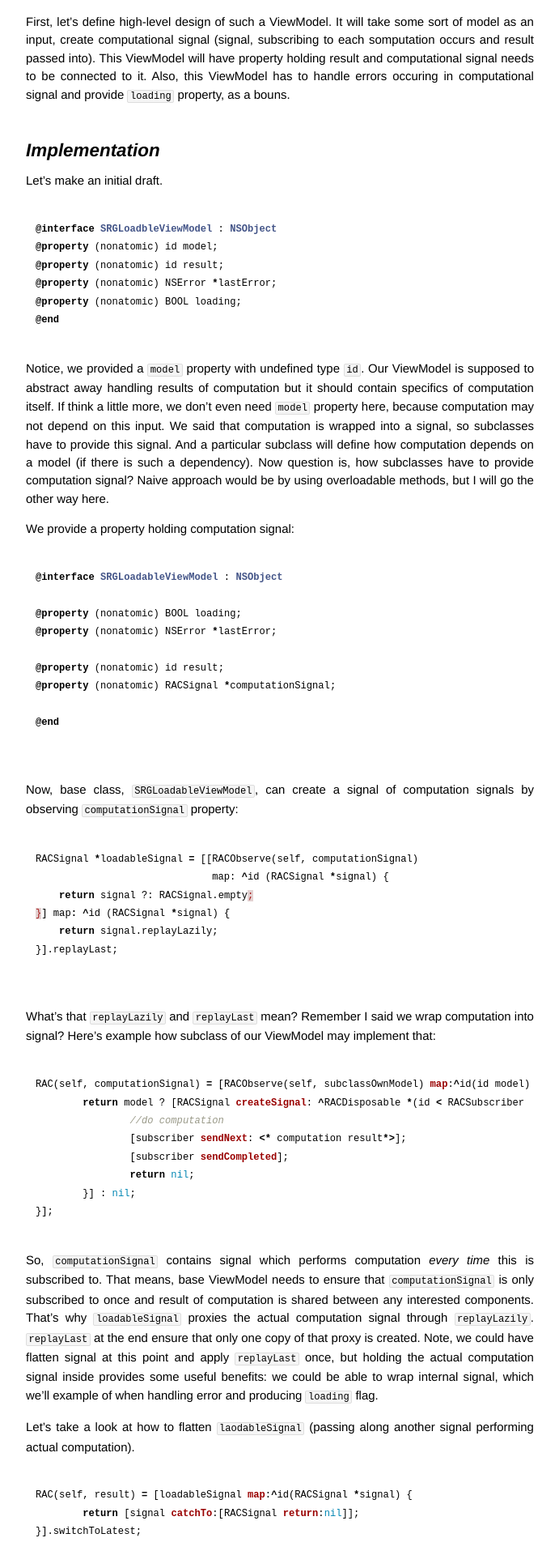
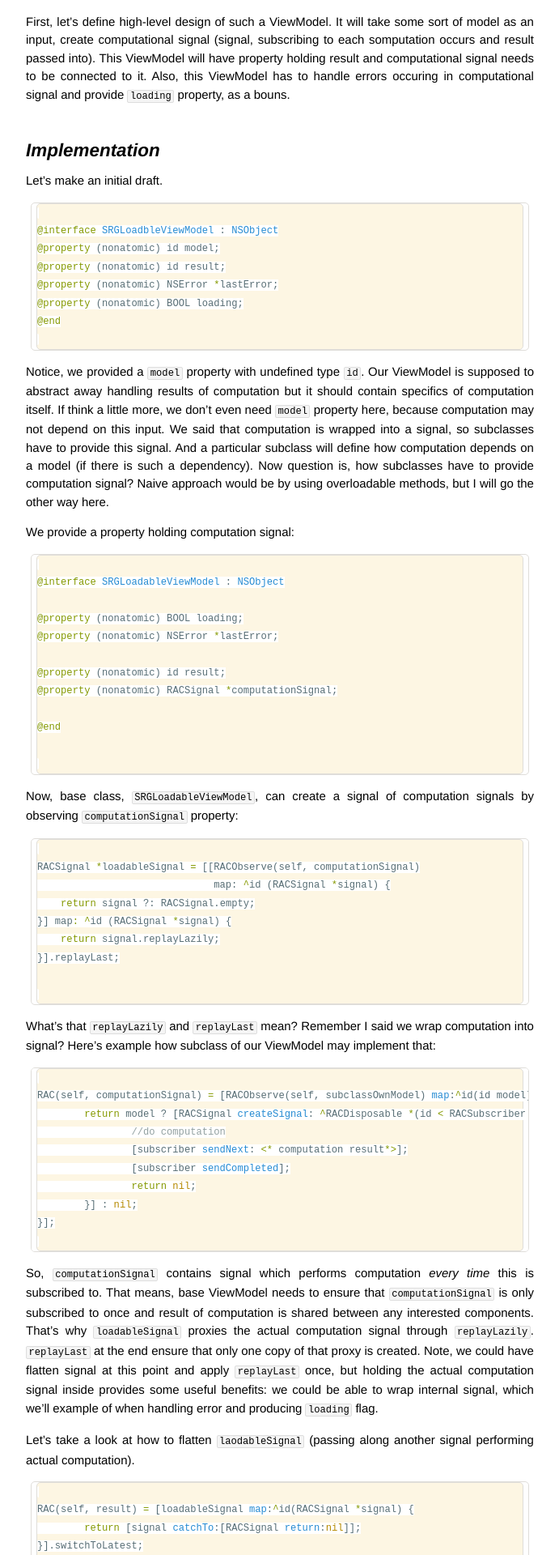
Before and after one commit to gavrix/rcdp, a Jekyll site: the page built from _posts/2014-08-16-loadble-viewmodel.md, in a window 1280 px wide. Shown: the part 470-2390 px from the top of the page at 81% size, without its empty margins (294-985 px from the left). Built offline with Jekyll 4.4.1, drawn with Linux system fonts in a browser that asks for light colours; Markdown is read by kramdown in place of the engine named in the settings; comment, search, counter and statistics services are not loaded.

Commit message:
Syntax highlight css switched to solarized

```diff
--- a/_config.yml
+++ b/_config.yml
@@ -1,4 +1,5 @@
 markdown: redcarpet
+highlighter: pygments
 name: ReactiveCocoa Design Patterns
 permalink: /:title.html
 baseurl: /
--- a/_layouts/default.html
+++ b/_layouts/default.html
@@ -9,7 +9,7 @@
         <meta name="author" content="Sergey Gavrilyuk">
         <meta name="description" content="Blog related to ReactiveCocoa design patterns: best practices, hidden gems.">
         <!-- syntax highlighting CSS -->
-        <link rel="stylesheet" href="{{ site.url }}/css/syntax.css">
+        <link rel="stylesheet" href="{{ site.url }}/css/solarized.css">
 
         <!-- Custom CSS -->
         <link rel="stylesheet" href="{{ site.url }}/css/main.css">
--- a/css/main.css
+++ b/css/main.css
@@ -222,3 +222,25 @@ div.highlight {
 .post pre.terminal code {
   background-color: #333;
 }
+
+blockquote {
+  font-family: Georgia, serif;
+  /*font-size: 18px;*/
+  font-style: italic;
+  width: 500px;
+  margin: 0.25em 0;
+  padding: 0.25em 30px;
+  line-height: 1.45;
+  position: relative;
+  /*color: #383838;*/
+}
+
+blockquote:before {
+  display: block;
+  content: "\201C";
+  font-size: 80px;
+  position: absolute;
+  left: -10px;
+  top: -20px;
+  color: #7a7a7a;
+}
--- /dev/null
+++ b/css/solarized.css
@@ -0,0 +1,88 @@
+/* Solarized Light
+
+For use with Jekyll and Pygments
+
+http://ethanschoonover.com/solarized
+
+SOLARIZED HEX      ROLE
+--------- -------- ------------------------------------------
+base01    #586e75  body text / default code / primary content
+base1     #93a1a1  comments / secondary content
+base3     #fdf6e3  background
+orange    #cb4b16  constants
+red       #dc322f  regex, special keywords
+blue      #268bd2  reserved keywords
+cyan      #2aa198  strings, numbers
+green     #859900  operators, other keywords
+*/
+
+.highlight { background-color: #fdf6e3; color: #586e75 ;border-style: solid; border-color: #DFDDD9; border-radius:5px; border-width:1px;}
+.highlight .lineno { color: #93a1a1 } /* Line Numbers */
+.highlight .c { color: #93a1a1 } /* Comment */
+.highlight .err { color: #586e75 } /* Error */
+.highlight .g { color: #586e75 } /* Generic */
+.highlight .k { color: #859900 } /* Keyword */
+.highlight .l { color: #586e75 } /* Literal */
+.highlight .n { color: #586e75 } /* Name */
+.highlight .o { color: #859900 } /* Operator */
+.highlight .x { color: #cb4b16 } /* Other */
+.highlight .p { color: #586e75 } /* Punctuation */
+.highlight .cm { color: #93a1a1 } /* Comment.Multiline */
+.highlight .cp { color: #859900 } /* Comment.Preproc */
+.highlight .c1 { color: #93a1a1 } /* Comment.Single */
+.highlight .cs { color: #859900 } /* Comment.Special */
+.highlight .gd { color: #2aa198 } /* Generic.Deleted */
+.highlight .ge { color: #586e75; font-style: italic } /* Generic.Emph */
+.highlight .gr { color: #dc322f } /* Generic.Error */
+.highlight .gh { color: #cb4b16 } /* Generic.Heading */
+.highlight .gi { color: #859900 } /* Generic.Inserted */
+.highlight .go { color: #586e75 } /* Generic.Output */
+.highlight .gp { color: #586e75 } /* Generic.Prompt */
+.highlight .gs { color: #586e75; font-weight: bold } /* Generic.Strong */
+.highlight .gu { color: #cb4b16 } /* Generic.Subheading */
+.highlight .gt { color: #586e75 } /* Generic.Traceback */
+.highlight .kc { color: #cb4b16 } /* Keyword.Constant */
+.highlight .kd { color: #268bd2 } /* Keyword.Declaration */
+.highlight .kn { color: #859900 } /* Keyword.Namespace */
+.highlight .kp { color: #859900 } /* Keyword.Pseudo */
+.highlight .kr { color: #268bd2 } /* Keyword.Reserved */
+.highlight .kt { color: #dc322f } /* Keyword.Type */
+.highlight .ld { color: #586e75 } /* Literal.Date */
+.highlight .m { color: #2aa198 } /* Literal.Number */
+.highlight .s { color: #2aa198 } /* Literal.String */
+.highlight .na { color: #586e75 } /* Name.Attribute */
+.highlight .nb { color: #B58900 } /* Name.Builtin */
+.highlight .nc { color: #268bd2 } /* Name.Class */
+.highlight .no { color: #cb4b16 } /* Name.Constant */
+.highlight .nd { color: #268bd2 } /* Name.Decorator */
+.highlight .ni { color: #cb4b16 } /* Name.Entity */
+.highlight .ne { color: #cb4b16 } /* Name.Exception */
+.highlight .nf { color: #268bd2 } /* Name.Function */
+.highlight .nl { color: #586e75 } /* Name.Label */
+.highlight .nn { color: #586e75 } /* Name.Namespace */
+.highlight .nx { color: #586e75 } /* Name.Other */
+.highlight .py { color: #586e75 } /* Name.Property */
+.highlight .nt { color: #268bd2 } /* Name.Tag */
+.highlight .nv { color: #268bd2 } /* Name.Variable */
+.highlight .ow { color: #859900 } /* Operator.Word */
+.highlight .w { color: #586e75 } /* Text.Whitespace */
+.highlight .mf { color: #2aa198 } /* Literal.Number.Float */
+.highlight .mh { color: #2aa198 } /* Literal.Number.Hex */
+.highlight .mi { color: #2aa198 } /* Literal.Number.Integer */
+.highlight .mo { color: #2aa198 } /* Literal.Number.Oct */
+.highlight .sb { color: #93a1a1 } /* Literal.String.Backtick */
+.highlight .sc { color: #2aa198 } /* Literal.String.Char */
+.highlight .sd { color: #586e75 } /* Literal.String.Doc */
+.highlight .s2 { color: #2aa198 } /* Literal.String.Double */
+.highlight .se { color: #cb4b16 } /* Literal.String.Escape */
+.highlight .sh { color: #586e75 } /* Literal.String.Heredoc */
+.highlight .si { color: #2aa198 } /* Literal.String.Interpol */
+.highlight .sx { color: #2aa198 } /* Literal.String.Other */
+.highlight .sr { color: #dc322f } /* Literal.String.Regex */
+.highlight .s1 { color: #2aa198 } /* Literal.String.Single */
+.highlight .ss { color: #2aa198 } /* Literal.String.Symbol */
+.highlight .bp { color: #268bd2 } /* Name.Builtin.Pseudo */
+.highlight .vc { color: #268bd2 } /* Name.Variable.Class */
+.highlight .vg { color: #268bd2 } /* Name.Variable.Global */
+.highlight .vi { color: #268bd2 } /* Name.Variable.Instance */
+.highlight .il { color: #2aa198 } /* Literal.Number.Integer.Long */
--- a/css/syntax.css
+++ b/css/syntax.css
@@ -1,4 +1,4 @@
-.highlight  { background: #ffffff; }
+.highlight  { background: #ffffff; border-style: solid; border-color: #898D8F; border-radius:5px; border-width:1px;}
 .highlight .c { color: #999988; font-style: italic } /* Comment */
 .highlight .err { color: #a61717; background-color: #e3d2d2 } /* Error */
 .highlight .k { font-weight: bold } /* Keyword */
```
